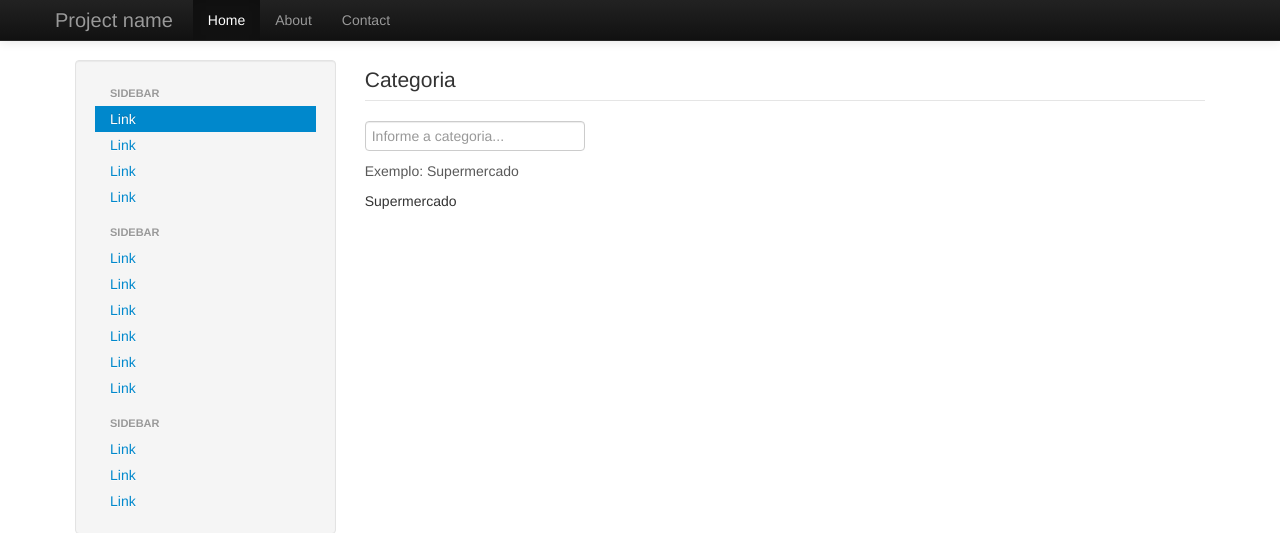
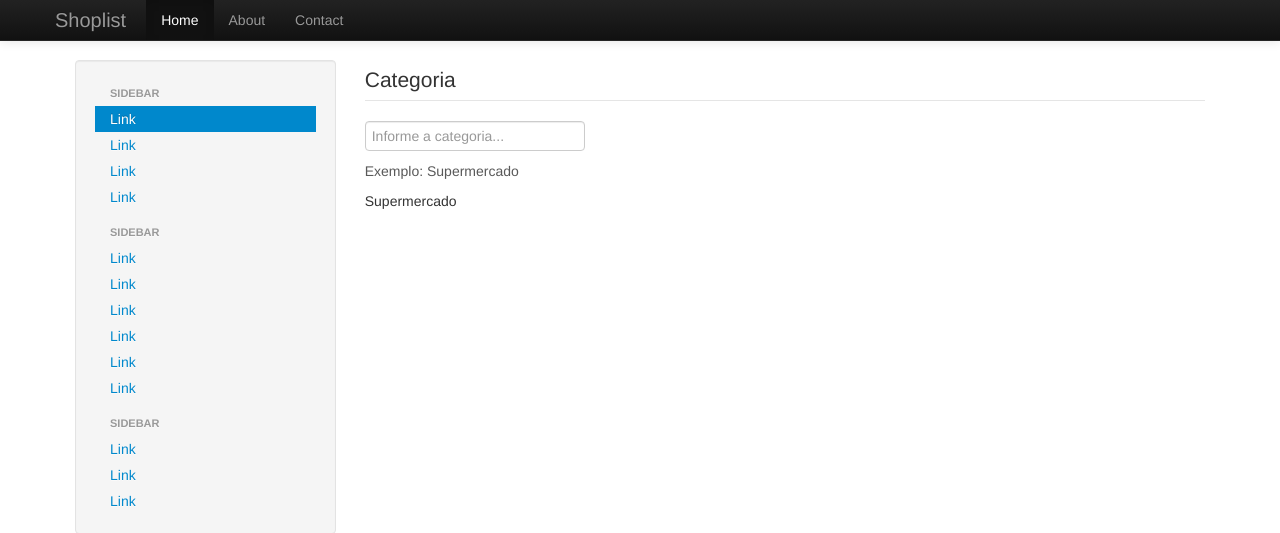
Before and after one commit to luisrpp/shoplist, a Django app: template shoplist/templates/index.html in a window 1280 px wide. Shown: the top 533 px of the page. Run offline with Django 3.2, Linux system fonts and the light colour scheme; the template is opened without the code that fills it, so the values that code supplies are empty; parts of the project's set-up code (start-up, migrations or seed data) failed here and were passed over; some libraries are stand-ins or nearby versions.

Commit message:
Just page title changed

```diff
--- a/shoplist/templates/index.html
+++ b/shoplist/templates/index.html
@@ -2,7 +2,7 @@
 <html lang="pt-br">
   <head>
     <meta charset="utf-8">
-    <title>Bootstrap, from Twitter</title>
+    <title>Shoplist - Admin</title>
     <meta name="viewport" content="width=device-width, initial-scale=1.0">
     <meta name="description" content="">
     <meta name="author" content="">
@@ -36,7 +36,7 @@
             <span class="icon-bar"></span>
             <span class="icon-bar"></span>
           </a>
-          <a class="brand" href="#">Project name</a>
+          <a class="brand" href="#">Shoplist</a>
           <div class="nav-collapse collapse">
             <ul class="nav">
               <li class="active"><a href="#">Home</a></li>
```
